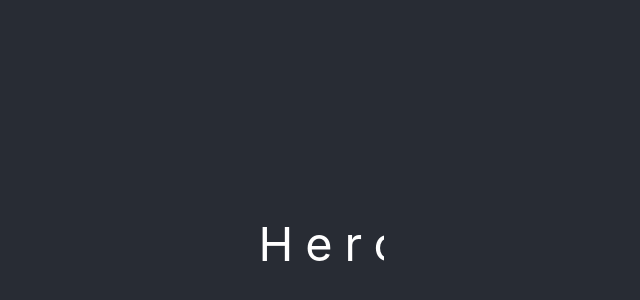
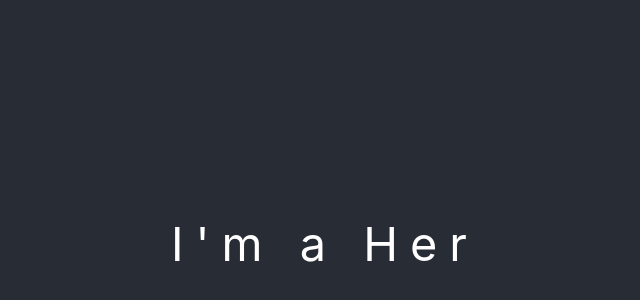
Before and after one commit to tahasama/myPortfolio, a React (Create React App) app: page / in a window 1280 px wide. Shown: the part 156-456 px from the top of the page, without its empty margins (319-959 px from the left). Built offline with nearby package versions, Linux system fonts and the light colour scheme.

Commit message:
type writer animation

```diff
--- a/src/components/hero.css
+++ b/src/components/hero.css
@@ -1,5 +1,5 @@
 .line-1 {
-  width: 125px;
+  width: 300px;
 
   font-size: 180%;
   white-space: nowrap;
@@ -10,9 +10,7 @@
 
 /* Animation */
 .anim-typewriter {
-  animation: typewriter 750ms steps(4) 1s,
-    blinkTextCursor 500ms steps(4) infinite,
-    /* animation-duration: 500ms; */ ff 1500ms steps(40) 1s;
+  animation: typewriter 1500ms steps(12) 2s, ff 1500ms steps(40) 2s;
 }
 
 @keyframes typewriter {
@@ -20,7 +18,7 @@
     width: 0;
   }
   to {
-    width: 125px;
+    width: 300px;
   }
 }
 @keyframes ff {
@@ -31,11 +29,3 @@
     border-right: 2px solid rgba(255, 255, 255, 0);
   }
 }
-@keyframes blinkTextCursor {
-  from {
-    border-right-color: rgba(255, 255, 255, 0.75);
-  }
-  to {
-    border-right-color: transparent;
-  }
-}
--- a/src/components/hero.tsx
+++ b/src/components/hero.tsx
@@ -2,7 +2,7 @@ import React from "react";
 import "./hero.css";
 
 const Hero = () => {
-  return <div className="line-1 anim-typewriter">Hero</div>;
+  return <div className="line-1 anim-typewriter">I'm a Hero</div>;
 };
 
 export default Hero;
```
